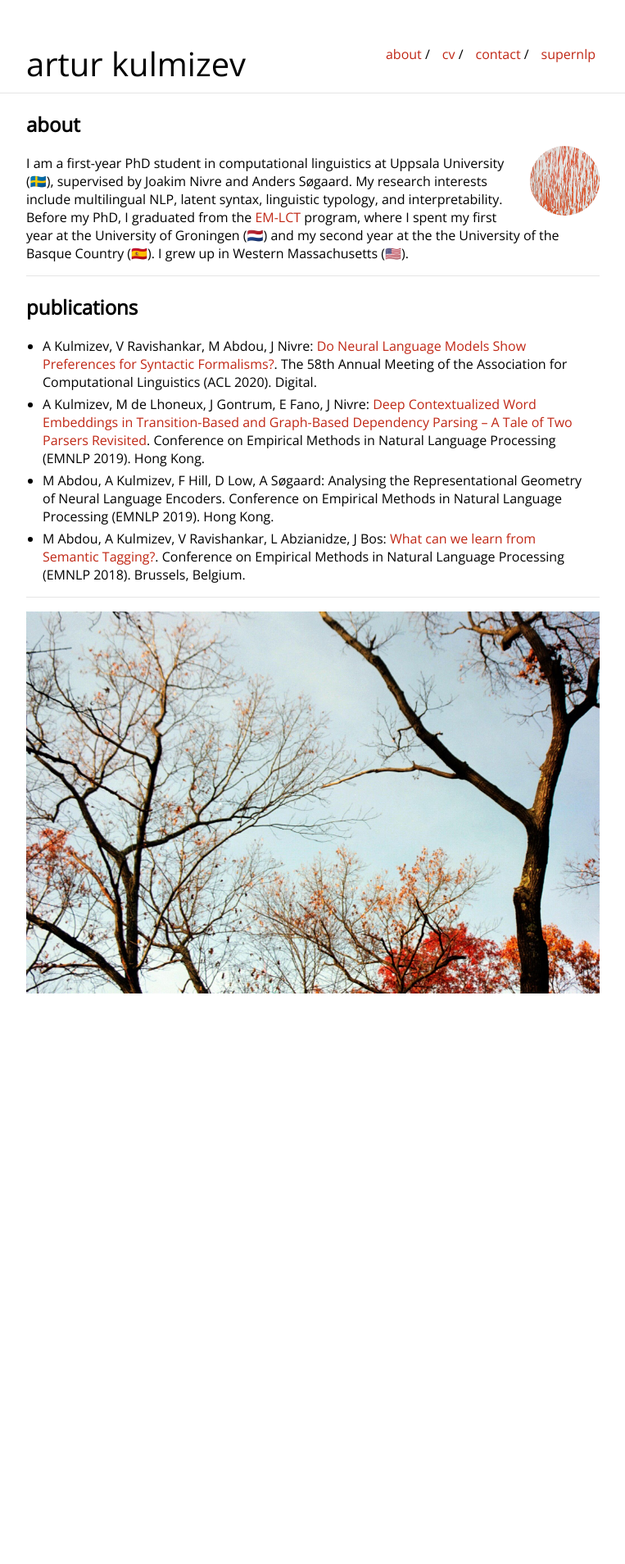
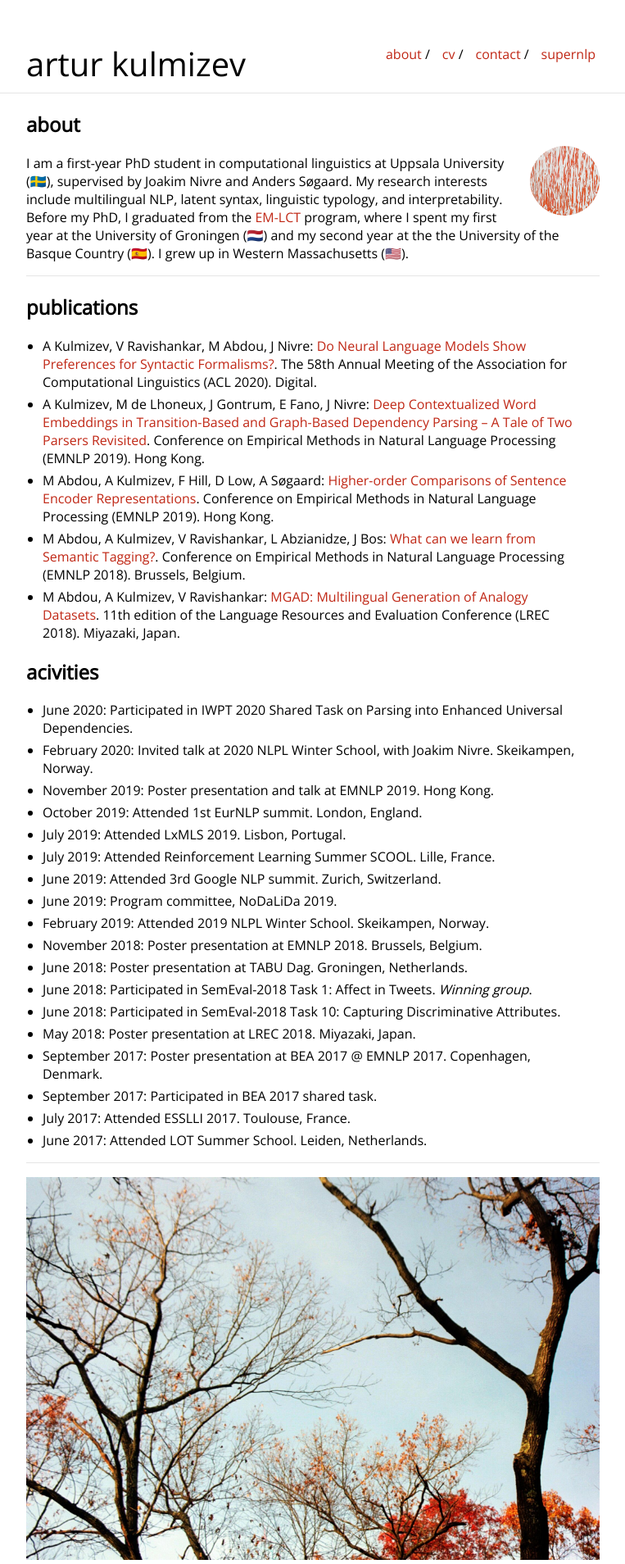
Before and after one commit to rutrastone/rutrastone.github.io, a Jekyll site: the page built from index.md, in a window 1280 px wide. Shown: the whole page at 82% size, without its empty margins (258-1021 px from the left). Built offline with Jekyll 4.4.1, drawn with Linux system fonts in a browser that asks for light colours; our own code applies the rules of GitHub Pages for plain Markdown files; before the commit the page ends 1217 px from its top, so only the background shows below that.

Commit message:
added paper

```diff
--- a/index.md
+++ b/index.md
@@ -20,8 +20,32 @@ I am a first-year PhD student in computational linguistics at Uppsala University
 ## publications
 * A Kulmizev, V Ravishankar, M Abdou, J Nivre: [Do Neural Language Models Show Preferences for Syntactic Formalisms?](https://arxiv.org/pdf/2004.14096.pdf). The 58th Annual Meeting of the Association for Computational Linguistics (ACL 2020). Digital.
 * A Kulmizev, M de Lhoneux, J Gontrum, E Fano, J Nivre: [Deep Contextualized Word Embeddings in Transition-Based and Graph-Based Dependency Parsing -- A Tale of Two Parsers Revisited](https://arxiv.org/pdf/1908.07397.pdf). Conference on Empirical Methods in Natural Language Processing (EMNLP 2019). Hong Kong.
-* M Abdou, A Kulmizev, F Hill, D Low, A Søgaard: Analysing the Representational Geometry of Neural Language Encoders. Conference on Empirical Methods in Natural Language Processing (EMNLP 2019). Hong Kong.
+* M Abdou, A Kulmizev, F Hill, D Low, A Søgaard: [Higher-order Comparisons of Sentence Encoder Representations](https://arxiv.org/pdf/1909.00303.pdf). Conference on Empirical Methods in Natural Language Processing (EMNLP 2019). Hong Kong.
 * M Abdou, A Kulmizev, V Ravishankar, L Abzianidze, J Bos: [What can we learn from Semantic Tagging?](https://arxiv.org/pdf/1808.09716.pdf). Conference on Empirical Methods in Natural Language Processing (EMNLP 2018). Brussels, Belgium.
+* M Abdou, A Kulmizev, V Ravishankar: [MGAD: Multilingual Generation of Analogy Datasets](https://www.aclweb.org/anthology/L18-1320.pdf). 11th edition of the Language Resources and Evaluation Conference (LREC 2018). Miyazaki, Japan.
+
+## acivities
+
+* June 2020: Participated in IWPT 2020 Shared Task on Parsing into Enhanced Universal Dependencies.
+* February 2020: Invited talk at 2020 NLPL Winter School, with Joakim Nivre. Skeikampen, Norway.
+* November 2019: Poster presentation and talk at EMNLP 2019. Hong Kong.
+* October 2019: Attended 1st EurNLP summit. London, England.
+* July 2019: Attended LxMLS 2019. Lisbon, Portugal.
+* July 2019: Attended Reinforcement Learning Summer SCOOL. Lille, France.
+* June 2019: Attended 3rd Google NLP summit. Zurich, Switzerland.
+* June 2019: Program committee, NoDaLiDa 2019.
+* February 2019: Attended 2019 NLPL Winter School. Skeikampen, Norway.
+* November 2018: Poster presentation at EMNLP 2018. Brussels, Belgium.
+* June 2018: Poster presentation at TABU Dag. Groningen, Netherlands.
+* June 2018: Participated in SemEval-2018 Task 1: Affect in Tweets. *Winning group*.
+* June 2018: Participated in SemEval-2018 Task 10: Capturing Discriminative Attributes.
+* May 2018: Poster presentation at LREC 2018. Miyazaki, Japan.
+* September 2017: Poster presentation at BEA 2017 @ EMNLP 2017. Copenhagen, Denmark.
+* September 2017: Participated in BEA 2017 shared task.
+* July 2017: Attended ESSLLI 2017. Toulouse, France.
+* June 2017: Attended LOT Summer School. Leiden, Netherlands.
+
+
 <!-- 2. M Abdou, A Kulmizev, JG i Ametllé: [AffecThor at SemEval-2018 Task 1: A cross-linguistic approach to sentiment intensity quantification in tweets](http://www.aclweb.org/anthology/S18-1032); Proceedings of The 12th International Workshop on Semantic Evaluation (2018) -->
 <!-- 3. A Kulmizev, M Abdou, V Ravishankar, M Nissim: [Discriminator at SemEval-2018 Task 10: Minimally Supervised Discrimination](http://www.aclweb.org/anthology/S18-1167); Proceedings of The 12th International Workshop on Semantic Evaluation (2018) -->
 <!-- 4. M Abdou, A Kulmizev, V Ravishankar: [MGAD: Multilingual Generation of Analogy Datasets](http://www.akulmizev.com/mgad-multilingual-generation.pdf); Proceedings of Language Resources and Evaluation Conference (LREC) (2018) -->
```
